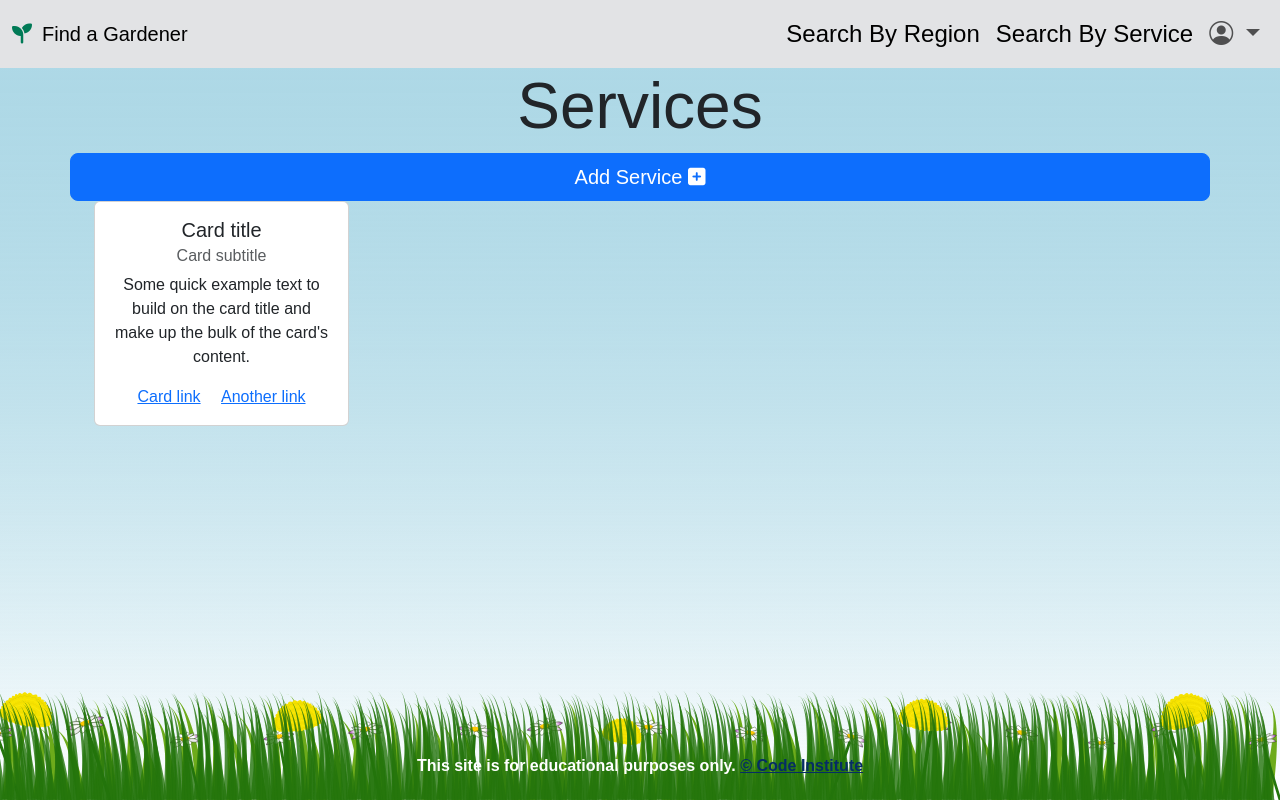
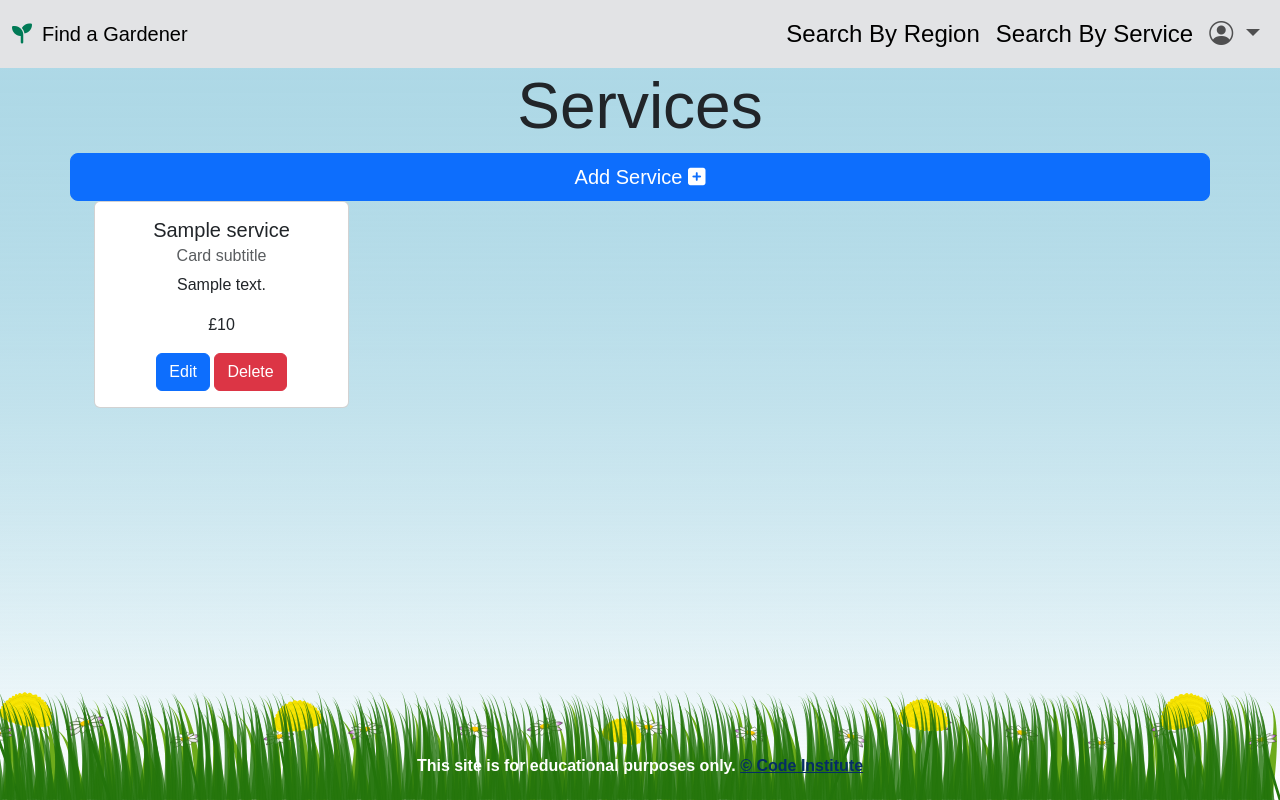
Before and after one commit to paddyw11/find-a-gardener, a Flask app: page /services in a window 1280 px wide. Run offline with Flask 3, Linux system fonts and the light colour scheme; tables that the repository leaves empty hold one stand-in row (values such as "Sample post"); some libraries are stand-ins or nearby versions.

Commit message:
feat: added update and delete functions to service(s).

```diff
--- a/findagardener/routes.py
+++ b/findagardener/routes.py
@@ -10,7 +10,8 @@ def home():
 
 @app.route("/services")
 def services():
-    return render_template("services.html")
+    services = list(Service.query.order_by(Service.service_name).all())
+    return render_template("services.html", services=services)
 
 
 @app.route("/add_service", methods=["GET", "POST"])
@@ -24,3 +25,23 @@ def add_service():
         db.session.commit()
         return redirect(url_for("services"))
     return render_template("add_service.html")
+
+
+@app.route("/edit_service/<int:service_id>", methods=["GET", "POST"])
+def edit_service(service_id):
+    service = Service.query.get_or_404(service_id)
+    if request.method == "POST":
+        service.service_name = request.form.get("service_name")
+        service.service_description = request.form.get("service_description")
+        service.price = request.form.get("price")
+        db.session.commit()
+        return redirect(url_for("services"))
+    return render_template("edit_service.html", service=service)
+
+
+@app.route("/delete_service/<int:service_id>")
+def delete_service(service_id):
+    service = Service.query.get_or_404(service_id)
+    db.session.delete(service)
+    db.session.commit()
+    return redirect(url_for("services"))
--- a/findagardener/templates/services.html
+++ b/findagardener/templates/services.html
@@ -13,17 +13,38 @@
 
 <div class="container text-center">
     <div class="row">
+        {% for service in services %}
         <div class="col col-sm-8 col-md-3 col-lg-3">
             <div class="card">
                 <div class="card-body">
-                    <h5 class="card-title">Card title</h5>
+                    <h5 class="card-title">{{ service.service_name }}</h5>
                     <h6 class="card-subtitle mb-2 text-body-secondary">Card subtitle</h6>
-                    <p class="card-text">Some quick example text to build on the card title and make up the bulk of the card's content.</p>
-                    <a href="#" class="card-link">Card link</a>
-                    <a href="#" class="card-link">Another link</a>
+                    <p class="card-text">{{ service.service_description }}</p>
+                    <p class="card-text">£{{ service.price }}</p>
+                    <a class="btn btn-primary" href="{{ url_for('edit_service', service_id=service.id) }}" role="button">Edit</a>
+                    <button type="button" class="btn btn-danger" data-bs-toggle="modal" data-bs-target="#staticBackdrop-{{ service.id }}">
+                        Delete
+                      </button>
+
+                    <!-- modal-->
+                    <div class="modal fade" id="staticBackdrop-{{ service.id }}" data-bs-backdrop="static" data-bs-keyboard="false" tabindex="-1" aria-labelledby="staticBackdropLabel" aria-hidden="true">
+                        <div class="modal-dialog">
+                          <div class="modal-content">
+                            <div class="modal-header">
+                              <h1 class="modal-title fs-5" id="staticBackdropLabel">Are you sure you want to delete?</h1>
+                              <button type="button" class="btn-close" data-bs-dismiss="modal" aria-label="Close"></button>
+                            </div>
+                            <div class="modal-footer">
+                              <button type="button" class="btn btn-secondary" data-bs-dismiss="modal">No, take me back to safety</button>
+                              <a href="{{ url_for('delete_service', service_id=service.id) }}" class="btn btn-danger" >Yes, delete it!</a>
+                            </div>
+                          </div>
+                        </div>
+                      </div>
                 </div>
             </div>
         </div>
+        {% endfor %}
      </div>
 </div>
 {% endblock %}
```
Also changed, not shown: findagardener/templates/edit_service.html (added, +34 -0 lines).
